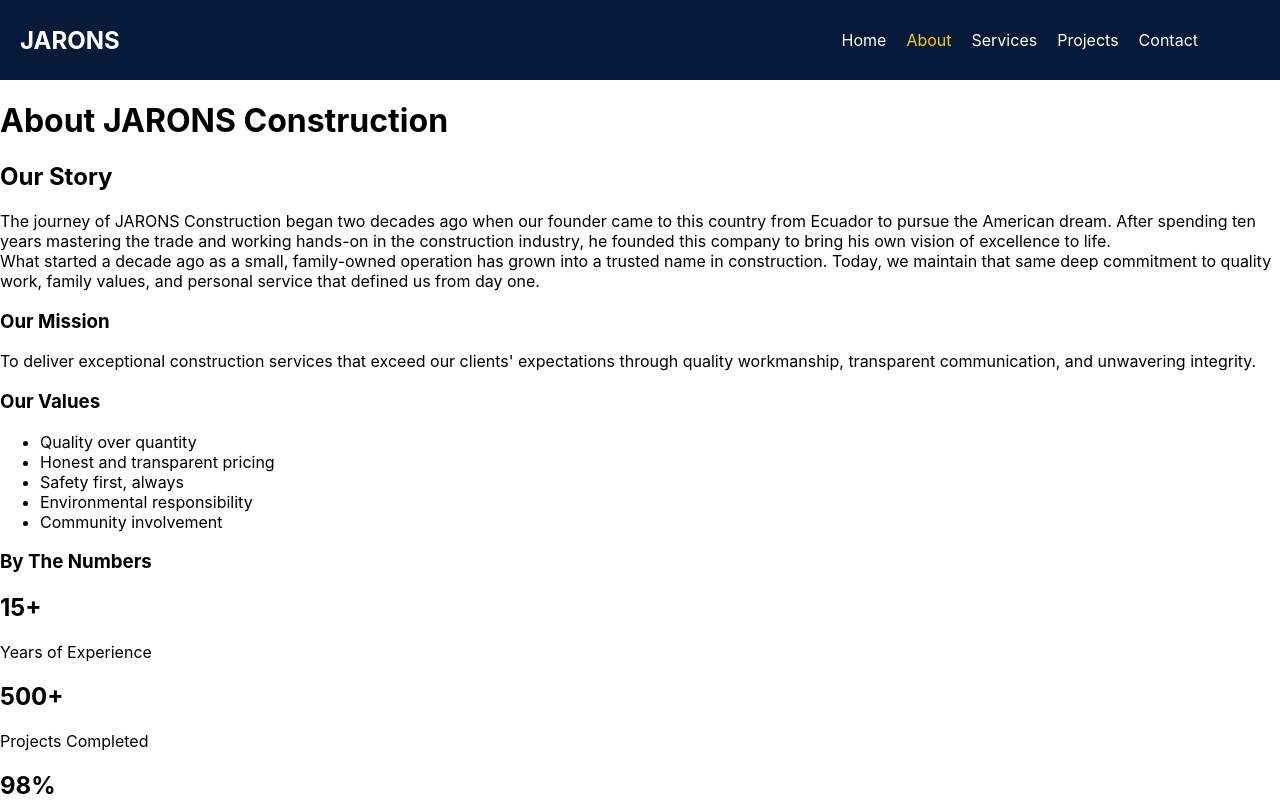
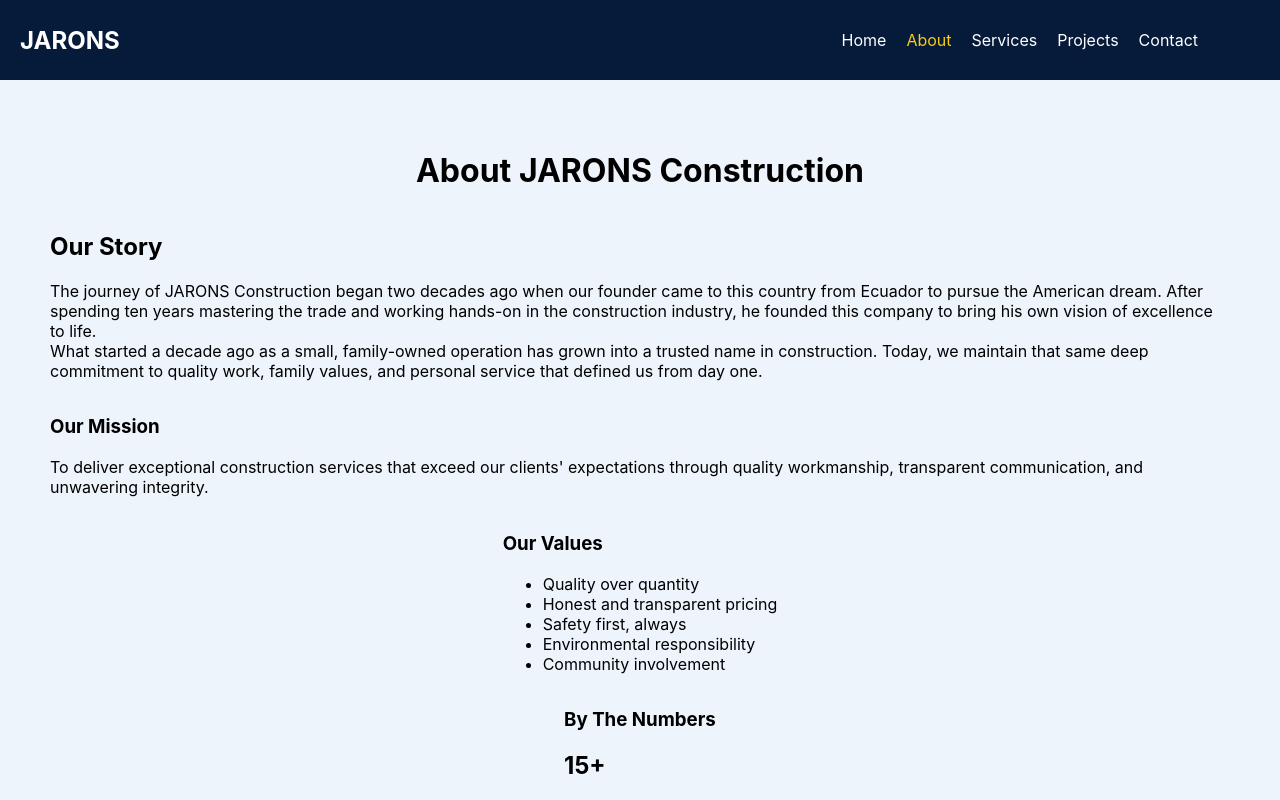
Before and after one commit to alexistorosina1/jarons-construction, a React (Vite) app: page /about in a window 1280 px wide. Shown: the top 800 px of the page. Built offline with nearby package versions, Linux system fonts and the light colour scheme.

Commit message:
created About.css file and added some flex styling

```diff
--- /dev/null
+++ b/src/components/About.css
@@ -0,0 +1,7 @@
+.about-container {
+  display: flex;
+  flex-direction: column;
+  align-items: center;
+  padding: 50px;
+  background-color: #eef4fb;
+}
--- a/src/components/About.jsx
+++ b/src/components/About.jsx
@@ -1,7 +1,8 @@
+import "./About.css";
 export default function About() {
   return (
     <>
-      <div>
+      <div className="about-container">
         <h1>About JARONS Construction</h1>
         <section>
           <h2>Our Story</h2>
```
